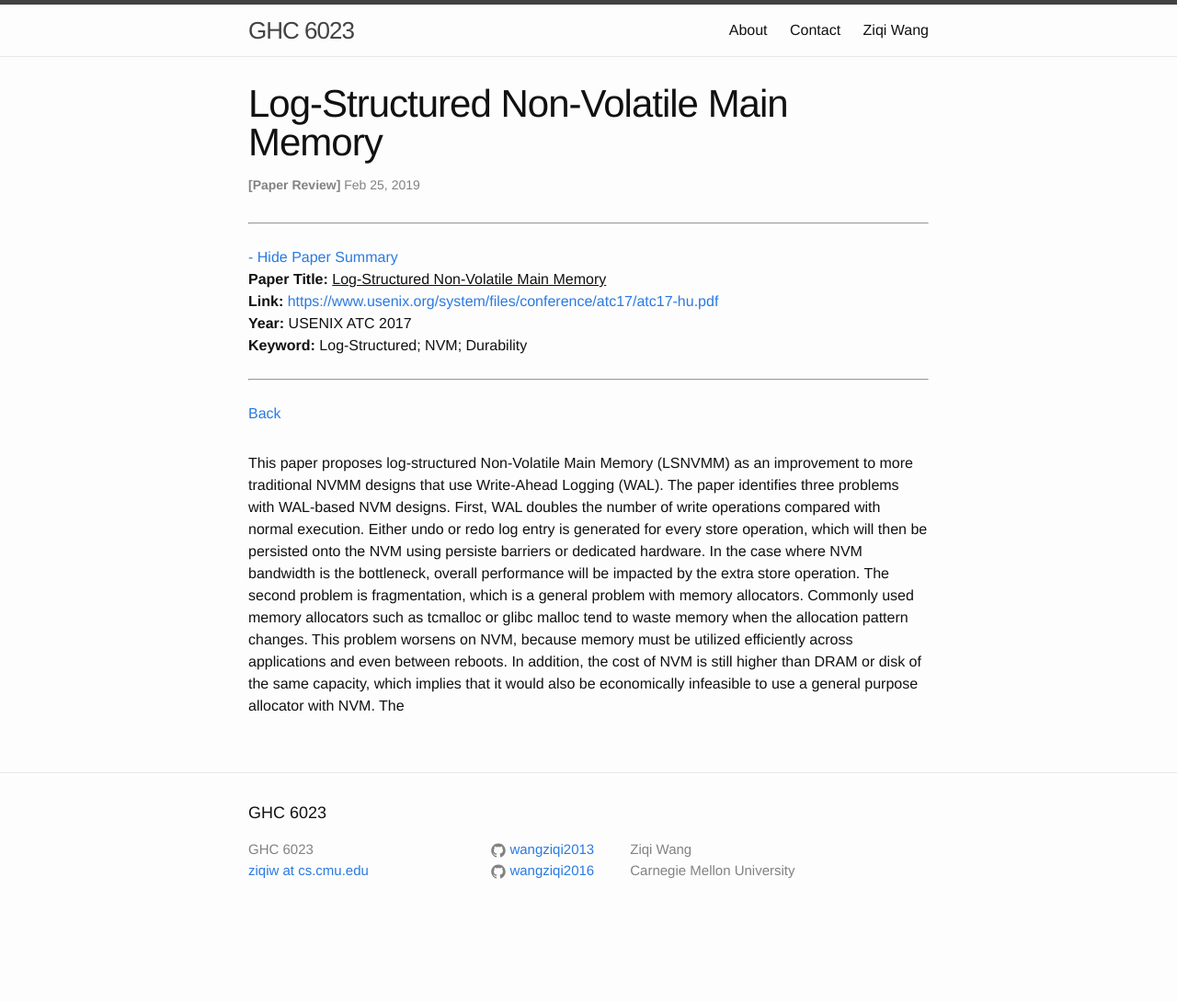
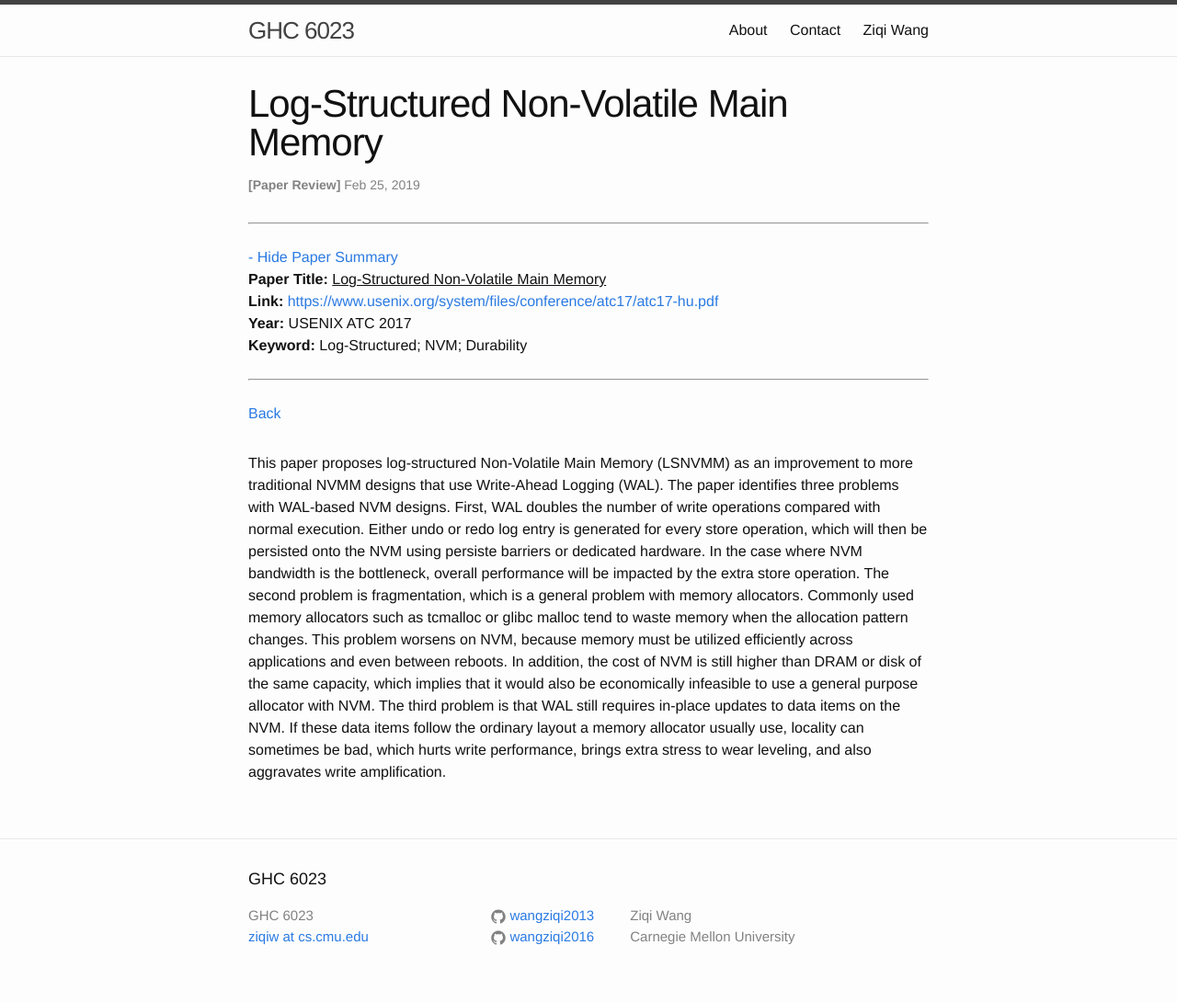
Before and after one commit to wangziqi2013/wangziqi2013.github.io, a Jekyll site: the page built from _posts/2019-02-25-log-structured-nv-main-memory.markdown, in a window 1280 px wide. Shown: the whole page at 92% size. Built offline with Jekyll 4.4.1, drawn with Linux system fonts in a browser that asks for light colours; before the commit the page ends 1018 px from its top, so only the background shows below that.

Commit message:
Adding first paragraph

```diff
--- a/_posts/2019-02-25-log-structured-nv-main-memory.markdown
+++ b/_posts/2019-02-25-log-structured-nv-main-memory.markdown
@@ -22,4 +22,6 @@ fragmentation, which is a general problem with memory allocators. Commonly used
 malloc tend to waste memory when the allocation pattern changes. This problem worsens on NVM, because memory must be utilized
 efficiently across applications and even between reboots. In addition, the cost of NVM is still higher than DRAM or disk of
 the same capacity, which implies that it would also be economically infeasible to use a general purpose allocator with NVM.
-The
+The third problem is that WAL still requires in-place updates to data items on the NVM. If these data items follow the
+ordinary layout a memory allocator usually use, locality can sometimes be bad, which hurts write performance, brings extra
+stress to wear leveling, and also aggravates write amplification.
```
